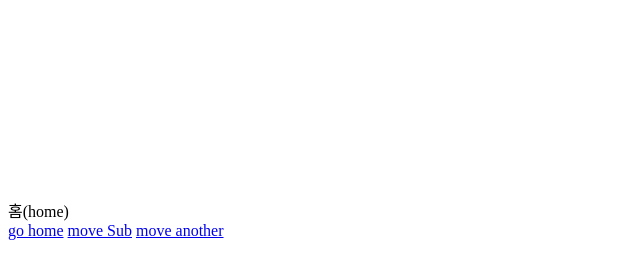
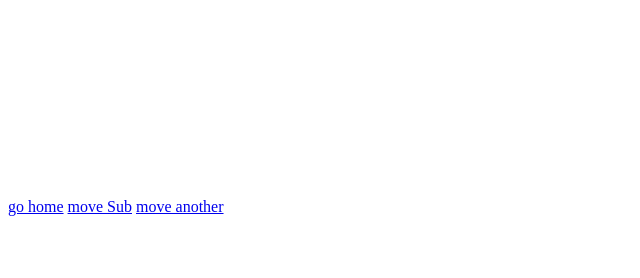
Before and after one commit to BANGWON-LEE/hash-router-wony, a plain HTML site: page index.html in a window 1280 px wide. Shown: the whole page, without its empty margins (0-640 px from the left). Drawn offline with Linux system fonts and the light colour scheme.

Commit message:
edit : 불필요한 부분 제거

```diff
--- a/index.html
+++ b/index.html
@@ -10,6 +10,6 @@
     <a href="#/">go home</a>
     <a href="#/sub">move Sub</a>
     <a href="#/another">move another</a>
-    <script type="module" src="test.js" defer></script>
+    <script type="module" src="index.js" async></script>
   </body>
 </html>
```
